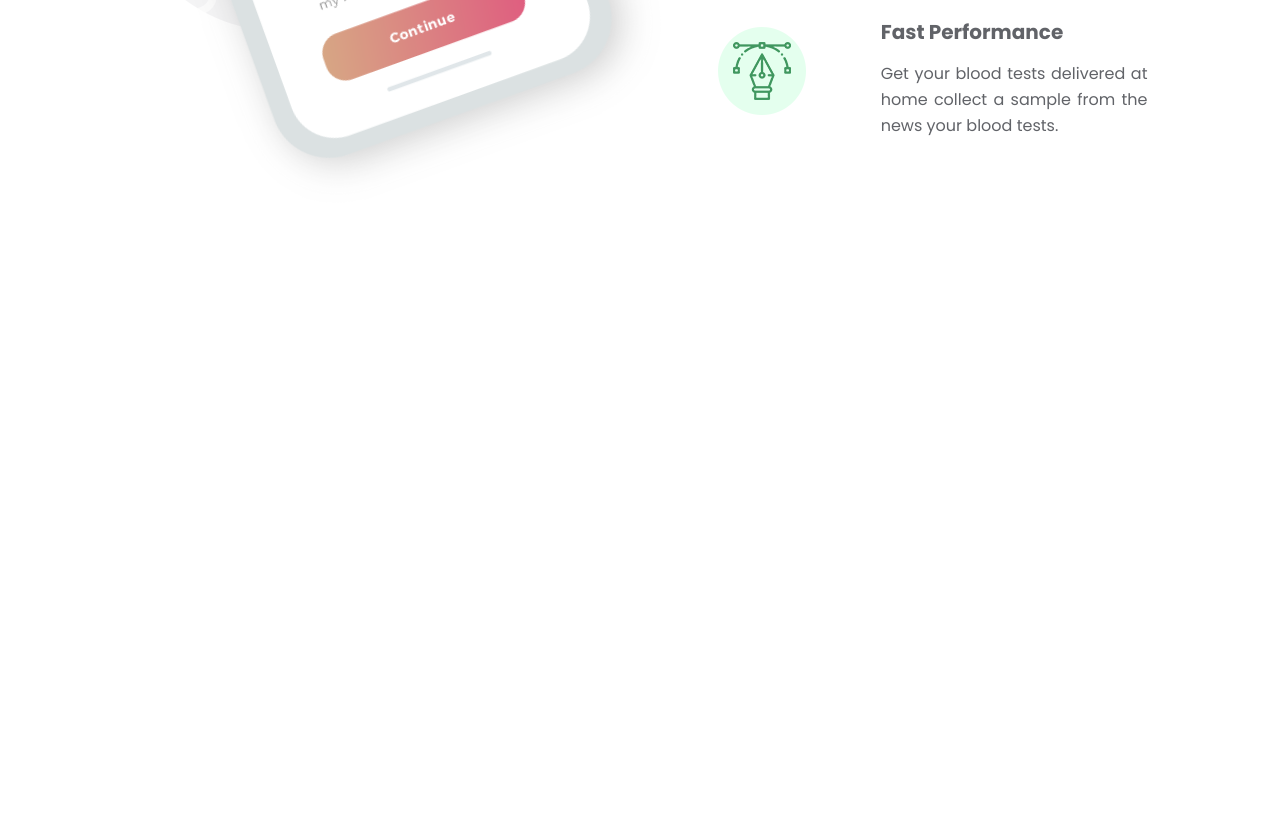
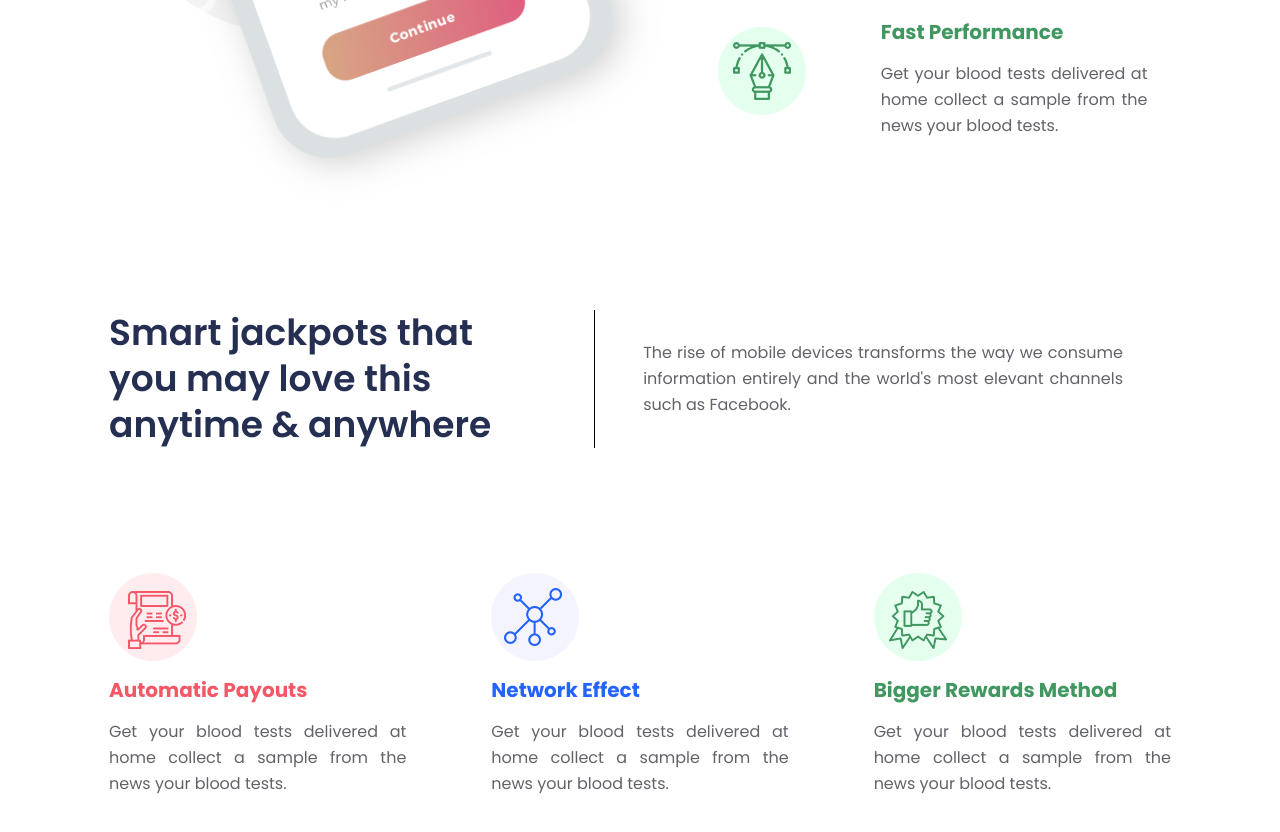
Before and after one commit to nqdat1995/freebie, a plain HTML site: page index.html in a window 1280 px wide. Shown: the part 1869-2701 px from the top of the page. Before the commit the page ends 2179 px from the top, so only its background shows below. Drawn offline with nearby package versions, Linux system fonts and the light colour scheme.

Commit message:
add jackpot

```diff
--- a/index.html
+++ b/index.html
@@ -104,7 +104,7 @@
               <div class="feature-content-item">
                 <div class="feature-image"><img src="./images/feature1.png" alt=""></div>
                 <div class="feature-content-body">
-                  <h3 class="feature-content-title title-sub">Fast Performance</h3>
+                  <h3 class="feature-content-title title-sub title-sub-red">Fast Performance</h3>
                   <p class="feature-content-desc text">Get your blood tests delivered at
                     home collect a sample from the
                     news your blood tests.</p>
@@ -113,7 +113,7 @@
               <div class="feature-content-item">
                 <div class="feature-image"><img src="./images/feature2.png" alt=""></div>
                 <div class="feature-content-body">
-                  <h3 class="feature-content-title title-sub">Fast Performance</h3>
+                  <h3 class="feature-content-title title-sub title-sub-blue">Fast Performance</h3>
                   <p class="feature-content-desc text">Get your blood tests delivered at
                     home collect a sample from the
                     news your blood tests.</p>
@@ -122,7 +122,7 @@
               <div class="feature-content-item">
                 <div class="feature-image"><img src="./images/feature3.png" alt=""></div>
                 <div class="feature-content-body">
-                  <h3 class="feature-content-title title-sub">Fast Performance</h3>
+                  <h3 class="feature-content-title title-sub title-sub-green">Fast Performance</h3>
                   <p class="feature-content-desc text">Get your blood tests delivered at
                     home collect a sample from the
                     news your blood tests.</p>
@@ -133,7 +133,46 @@
         </div>
       </div>
     </section>
-    <section class="feature"></section>
+    <section class="jackpot">
+      <div class="container">
+        <div class="jackpot-main">
+          <div class="jackpot-heading">
+            <h2 class="jackpot-heading-title title title-main">Smart jackpots that you may love this anytime & anywhere</h2>
+            <p class="jackpot-heading-text text">
+              The rise of mobile devices transforms the way we
+              consume information entirely and the world's most
+              elevant channels such as Facebook.
+            </p>
+          </div>
+          <div class="jackpot-items">
+            <div class="jackpot-item">
+              <div class="jackpot-image"><img src="./images/jackpot1.png" alt=""></div>
+              <div class="jackpot-content">
+                <h3 class="jackpot-content-title title-sub title-sub-red">Automatic Payouts</h3>
+                <p class="jackpot-content-desc text">Get your blood tests delivered at home collect a sample from the
+                  news your blood tests.</p>
+              </div>
+            </div>
+            <div class="jackpot-item">
+              <div class="jackpot-image"><img src="./images/jackpot2.png" alt=""></div>
+              <div class="jackpot-content">
+                <h3 class="jackpot-content-title title-sub title-sub-blue">Network Effect</h3>
+                <p class="jackpot-content-desc text">Get your blood tests delivered at home collect a sample from the
+                  news your blood tests.</p>
+              </div>
+            </div>
+            <div class="jackpot-item">
+              <div class="jackpot-image"><img src="./images/jackpot3.png" alt=""></div>
+              <div class="jackpot-content">
+                <h3 class="jackpot-content-title title-sub title-sub-green">Bigger Rewards Method</h3>
+                <p class="jackpot-content-desc text">Get your blood tests delivered at home collect a sample from the
+                  news your blood tests.</p>
+              </div>
+            </div>
+          </div>
+        </div>
+      </div>
+    </section>
   </main>
   <footer></footer>
 </body>
--- a/sass/_base.scss
+++ b/sass/_base.scss
@@ -64,6 +64,18 @@ body {
   &-sub {
     font-size: 20px;
     line-height: lineH(58px, 20px);
+
+    &-red {
+      color: $red;
+    }
+
+    &-green {
+      color: $green;
+    }
+
+    &-blue {
+      color: $blue-light;
+    }
   }
 
   @include maxw(1023px) {
@@ -79,5 +91,4 @@ body {
 
   @include maxw(767px) {
   }
-
 }
--- /dev/null
+++ b/sass/_jackpot.scss
@@ -0,0 +1,91 @@
+.jackpot {
+    margin-bottom: 120px;
+
+    &-main {
+        padding: 0 54px;
+        display: grid;
+        grid-template-columns: 1fr;
+        gap: 125px;
+    }
+
+    &-heading {
+        display: grid;
+        grid-template-columns: repeat(7, 1fr);
+        gap: 0 70px;
+
+        &-title {
+            grid-column-start: 1;
+            grid-column-end: 4;
+        }
+
+        &-text {
+            padding: 0 48px;
+            grid-column-start: 4;
+            grid-column-end: 8;
+            border-left: 1px solid black;
+            display: flex;
+            justify-content: center;
+            align-items: center;
+        }
+    }
+
+    &-items {
+        display: grid;
+        grid-template-columns: repeat(3, 1fr);
+        gap: 8%;
+    }
+
+    @include maxw(1023px) {
+        margin-bottom: 50px;
+
+        &-main {
+            gap: 50px;
+            padding: 0 20px;
+        }
+
+        &-heading {
+            gap: 20px;
+
+            &-text {
+                padding: 0 48px;
+            }
+        }
+
+        &-items {
+            gap: 0 50px;
+        }
+    }
+
+    @include maxw(767px) {
+        margin-bottom: 50px;
+
+        &-main {
+            gap: 20px;
+            padding: 0;
+        }
+
+        &-heading {
+            grid-template-columns: 1fr;
+            &-title, &-text {
+                grid-column-start: 1;
+                grid-column-end: 2;
+            }
+            &-text {
+                padding: 0;
+                border: 0;
+            }
+        }
+
+        &-items {
+            grid-template-columns: 1fr;
+            gap: 20px;
+            text-align: center;
+        }
+
+        &-image{
+            display: flex;
+            justify-content: center;
+            align-items: center;
+        }
+    }
+}
--- a/sass/app.scss
+++ b/sass/app.scss
@@ -7,3 +7,4 @@
 @import "hero";
 @import "partner";
 @import "feature";
+@import "jackpot"
```
Also changed, not shown: css/app.css, 1 other file.
